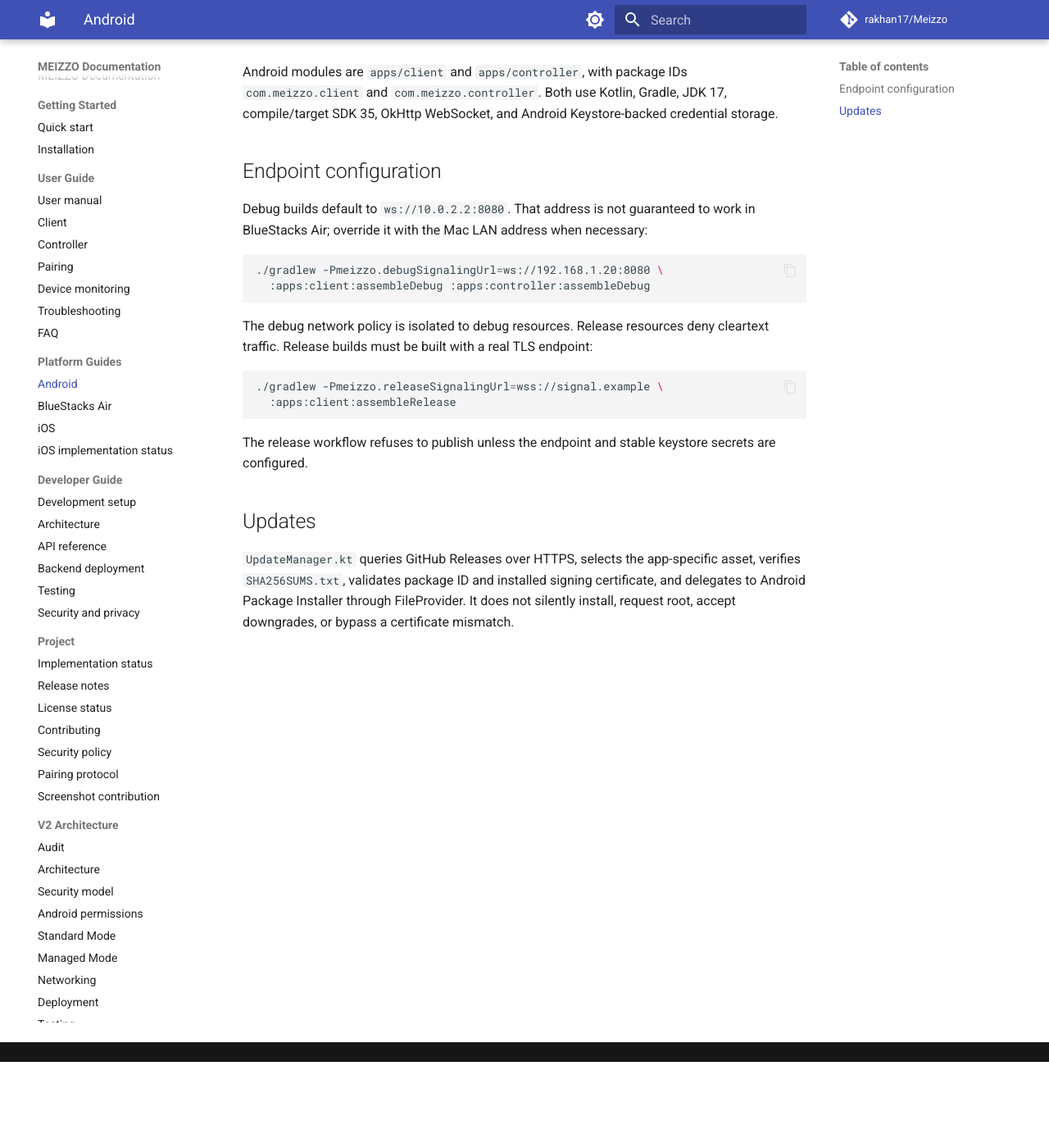
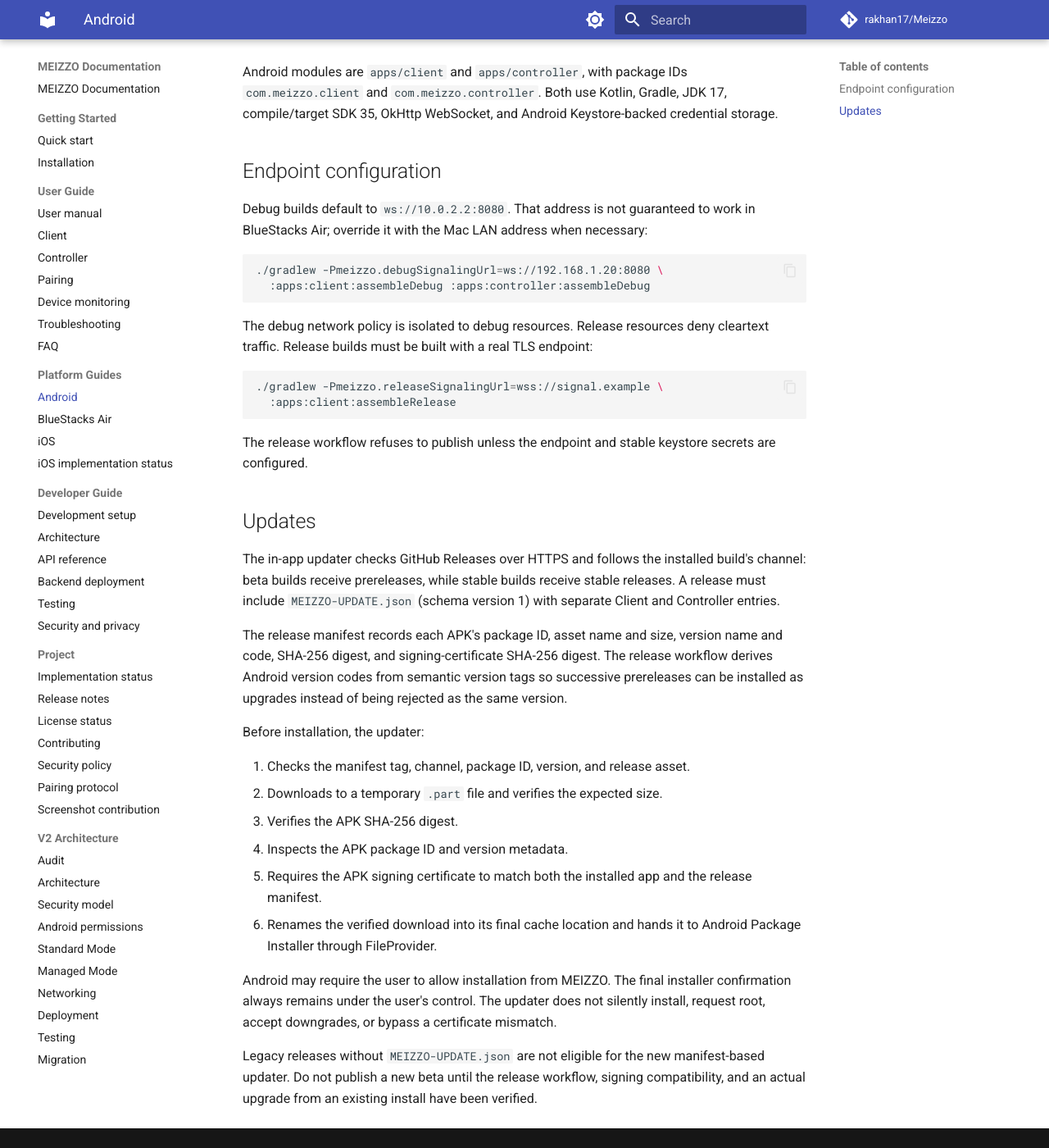
Before and after one commit to rakhan17/Meizzo, an MkDocs documentation site: the page built from docs/android-guide.md, in a window 1280 px wide and 1400 px high, scrolled down 105 px. Shown: the whole window at 82% size. Built offline with MkDocs 1.6.1 and Material for MkDocs 9.7.7, drawn with Linux system fonts in a browser that asks for light colours; comment, search, counter and statistics services are not loaded.

Commit message:
docs(android): document secure in-app update contract

```diff
--- a/docs/android-guide.md
+++ b/docs/android-guide.md
@@ -29,8 +29,34 @@ keystore secrets are configured.
 
 ## Updates
 
-`UpdateManager.kt` queries GitHub Releases over HTTPS, selects the app-specific
-asset, verifies `SHA256SUMS.txt`, validates package ID and installed signing
-certificate, and delegates to Android Package Installer through FileProvider.
-It does not silently install, request root, accept downgrades, or bypass a
+The in-app updater checks GitHub Releases over HTTPS and follows the installed
+build's channel: beta builds receive prereleases, while stable builds receive
+stable releases. A release must include `MEIZZO-UPDATE.json` (schema version 1)
+with separate Client and Controller entries.
+
+The release manifest records each APK's package ID, asset name and size,
+version name and code, SHA-256 digest, and signing-certificate SHA-256 digest.
+The release workflow derives Android version codes from semantic version tags
+so successive prereleases can be installed as upgrades instead of being
+rejected as the same version.
+
+Before installation, the updater:
+
+1. Checks the manifest tag, channel, package ID, version, and release asset.
+2. Downloads to a temporary `.part` file and verifies the expected size.
+3. Verifies the APK SHA-256 digest.
+4. Inspects the APK package ID and version metadata.
+5. Requires the APK signing certificate to match both the installed app and
+   the release manifest.
+6. Renames the verified download into its final cache location and hands it to
+   Android Package Installer through FileProvider.
+
+Android may require the user to allow installation from MEIZZO. The final
+installer confirmation always remains under the user's control. The updater
+does not silently install, request root, accept downgrades, or bypass a
 certificate mismatch.
+
+Legacy releases without `MEIZZO-UPDATE.json` are not eligible for the new
+manifest-based updater. Do not publish a new beta until the release workflow,
+signing compatibility, and an actual upgrade from an existing install have
+been verified.
```
